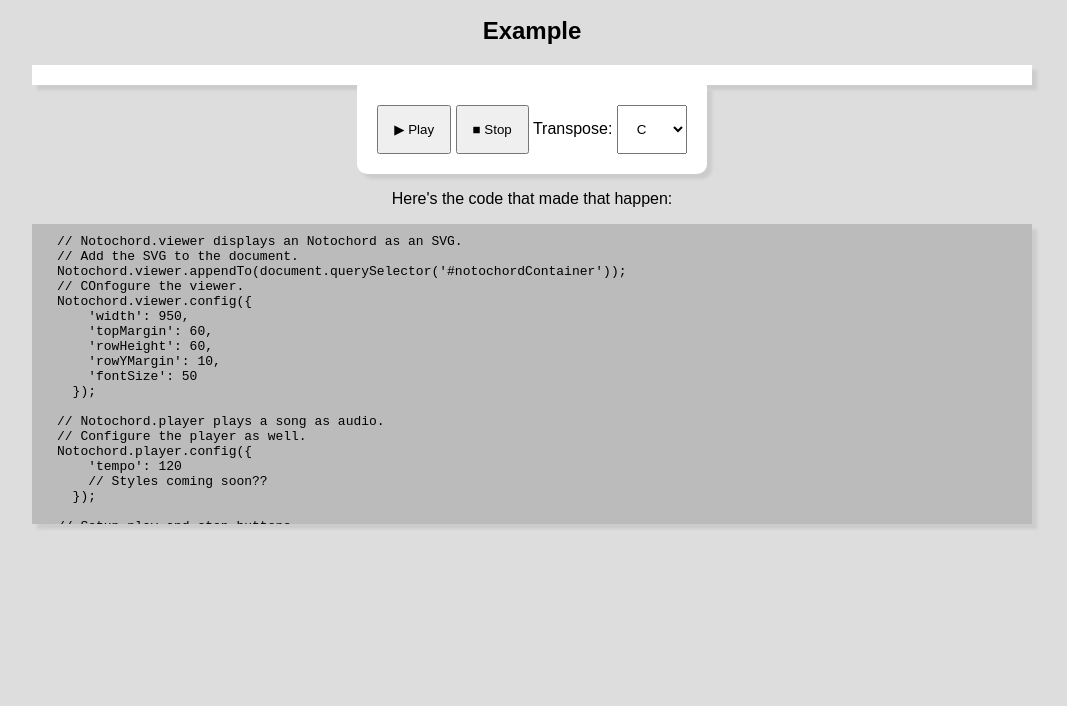
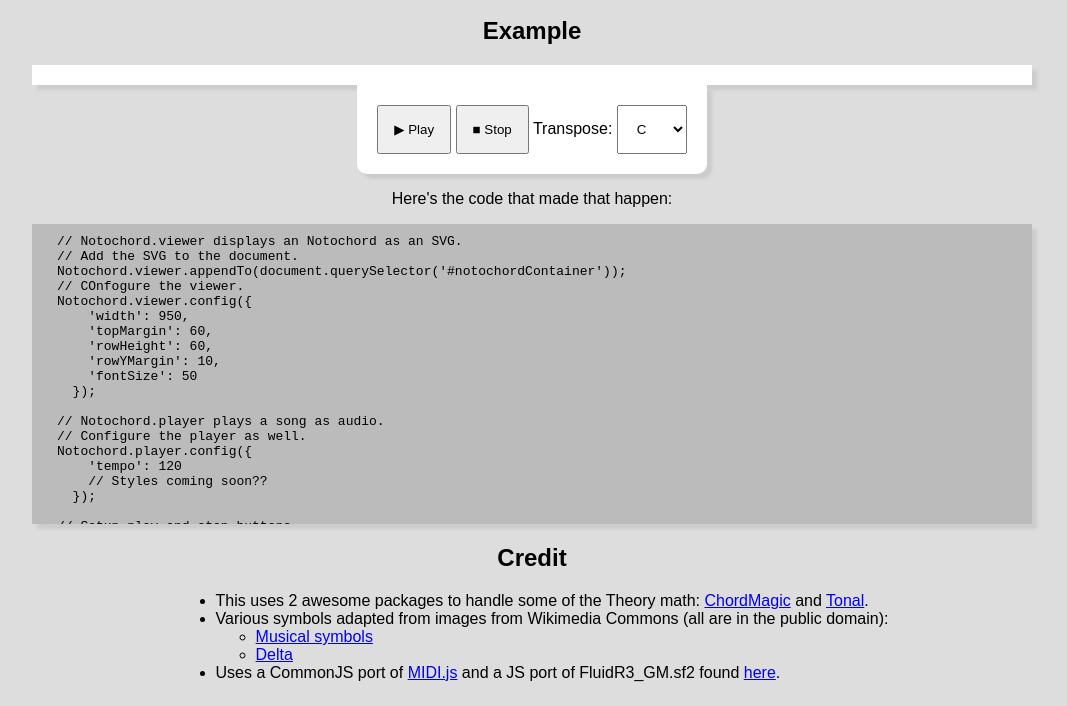
Before and after one commit to notochord/notochord, a website: page index.html in a window 1280 px wide. Shown: the part 105-811 px from the top of the page, without its empty margins (108-1175 px from the left). Drawn offline with Linux system fonts and the light colour scheme; no server answers.

Commit message:
fix nested list in readme, copy credits section to demo site

```diff
--- a/index.html
+++ b/index.html
@@ -38,6 +38,11 @@
       #controls > * {
         padding: 15px;
       }
+      .leftul {
+        display: inline-block;
+        text-align: left;
+        margin-top: 0;
+      }
     </style>
   </head>
   <body>
@@ -73,6 +78,16 @@
         [this probably isn't displaying because the protocol is file:// -- you can view the code <a href="./demo/website.js">here</a>.]
       </pre>
     </div>
+    <h2>Credit</h2>
+    <ul class="leftul">
+      <li>This uses 2 awesome packages to handle some of the Theory math:  <a href="https://github.com/nolanlawson/chord-magic">ChordMagic</a> and <a href="https://github.com/danigb/tonal">Tonal</a>.</li>
+      <li>Various symbols adapted from images from Wikimedia Commons (all are in the public domain):</li>
+      <ul>
+        <li><a href="https://commons.wikimedia.org/wiki/Category:SVG_musical_notation">Musical symbols</a></li>
+        <li><a href="https://commons.wikimedia.org/wiki/File:Greek_uc_delta.svg">Delta</a></li>
+      </ul>
+      <li>Uses a CommonJS port of <a href="https://github.com/mudcube/MIDI.js">MIDI.js</a> and a JS port of FluidR3_GM.sf2 found <a href="https://github.com/gleitz/midi-js-soundfonts">here</a>.</li>
+    </ul>
     <script src="notochord.js"></script>
     <script src="demo/website.js"></script>
     <script>
--- a/package.json
+++ b/package.json
@@ -25,7 +25,7 @@
   "dependencies": {
     "chord-magic": "1.0.0",
     "midi.js": "0.3.1",
-    "opentype.js": "^0.7.3",
+    "opentype.js": "0.7.3",
     "tonal": "0.69.7"
   }
 }
```
Also changed, not shown: README.md.
